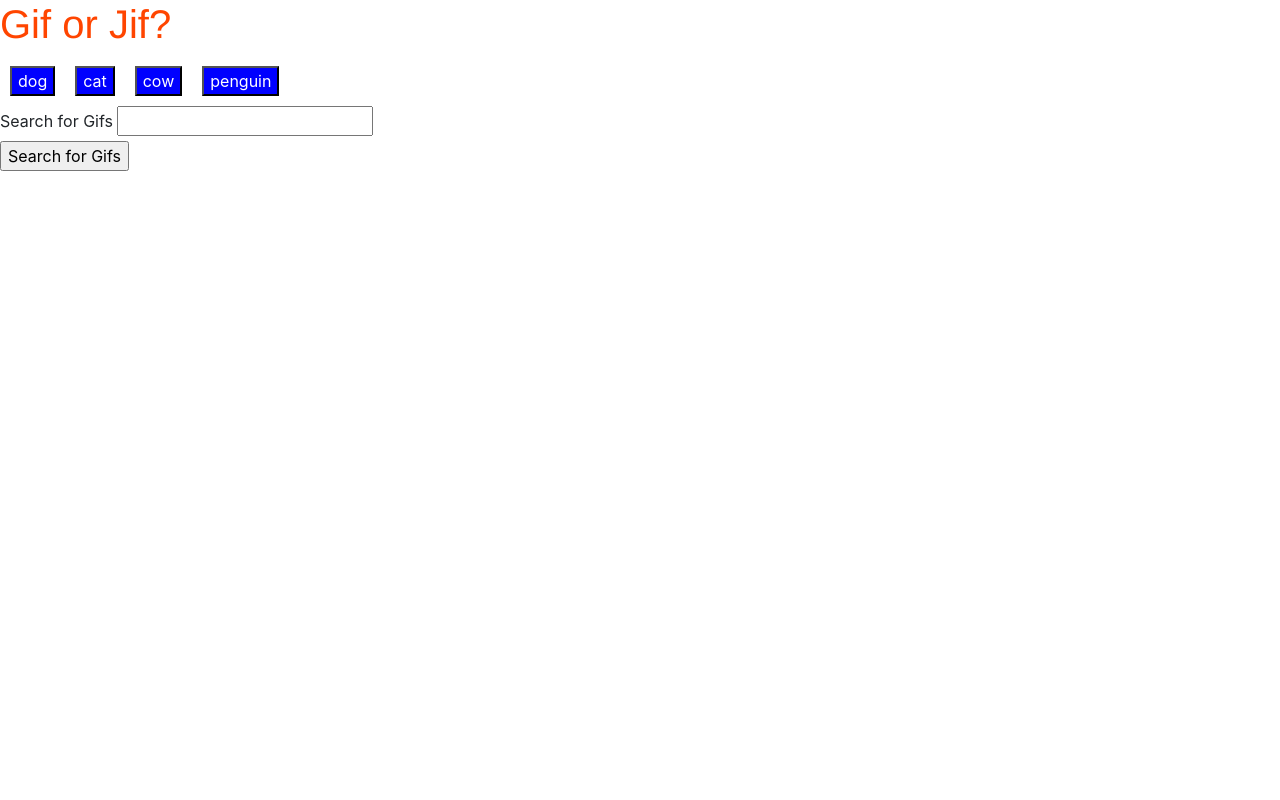
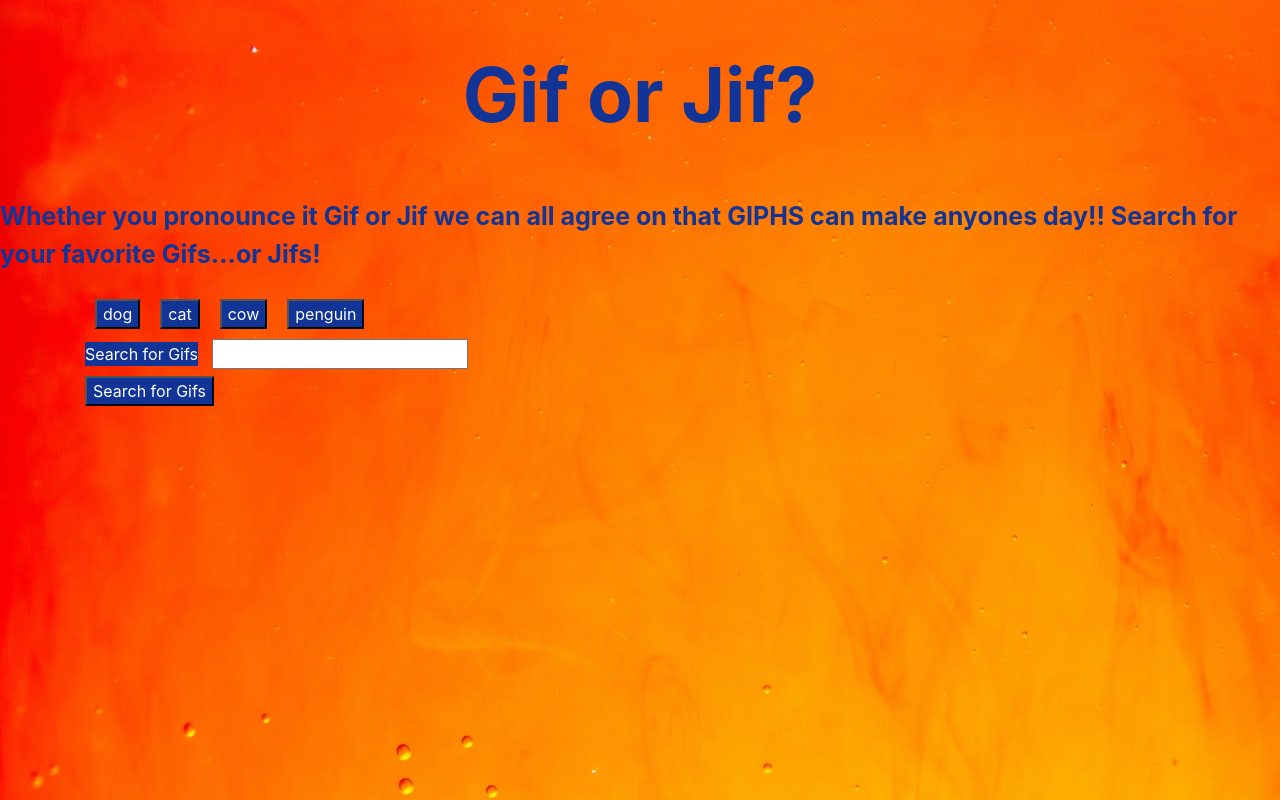
Before and after one commit to vnunez0914/Gif-or-Jif, a plain HTML site: page index.html in a window 1280 px wide. Drawn offline with nearby package versions, Linux system fonts and the light colour scheme.

Commit message:
stylized font and background

```diff
--- a/index.html
+++ b/index.html
@@ -1,34 +1,41 @@
 <!DOCTYPE html>
 <html lang="en">
-
   <head>
-    <meta charset="UTF-8">
-    <meta name="viewport" content="width=device-width, initial-scale=1.0">
-    <meta http-equiv="X-UA-Compatible" content="ie=edge">
-    <link rel="stylesheet" href="https://stackpath.bootstrapcdn.com/bootstrap/4.3.1/css/bootstrap.min.css"
-        integrity="sha384-ggOyR0iXCbMQv3Xipma34MD+dH/1fQ784/j6cY/iJTQUOhcWr7x9JvoRxT2MZw1T" crossorigin="anonymous">
-    <link rel="stylesheet" href="style.css">
+    <meta charset="UTF-8" />
+    <meta name="viewport" content="width=device-width, initial-scale=1.0" />
+    <meta http-equiv="X-UA-Compatible" content="ie=edge" />
+    <link
+      rel="stylesheet"
+      href="https://stackpath.bootstrapcdn.com/bootstrap/4.3.1/css/bootstrap.min.css"
+      integrity="sha384-ggOyR0iXCbMQv3Xipma34MD+dH/1fQ784/j6cY/iJTQUOhcWr7x9JvoRxT2MZw1T"
+      crossorigin="anonymous"
+    />
+    <link rel="stylesheet" href="style.css" />
     <title>Gif or Jif</title>
   </head>
 
   <body>
     <h1>Gif or Jif?</h1>
-
+    <p>Whether you pronounce it Gif or Jif we can all agree on that GIPHS can make anyones day!! Search for your favorite Gifs...or Jifs!</p>
+    <div class="container">
       <div id="buttons-view"></div>
 
       <form id="gif-form">
         <label for="gif-input">Search for Gifs</label>
-        <input type="text" id="gif-input"><br>
+        <input type="text" id="gif-input" /><br />
 
-        <input id="add-gifs" type="submit" value="Search for Gifs">
+        <input id="add-gifs" type="submit" value="Search for Gifs" />
       </form>
+
         <div id="gifs-view"></div>
 
+    </div>
 
-
-    <script src="https://code.jquery.com/jquery-3.4.1.js"
-        integrity="sha256-WpOohJOqMqqyKL9FccASB9O0KwACQJpFTUBLTYOVvVU=" crossorigin="anonymous"></script>
+    <script
+      src="https://code.jquery.com/jquery-3.4.1.js"
+      integrity="sha256-WpOohJOqMqqyKL9FccASB9O0KwACQJpFTUBLTYOVvVU="
+      crossorigin="anonymous"
+    ></script>
     <script type="text/javascript" src="app.js"></script>
   </body>
-
 </html>
--- a/style.css
+++ b/style.css
@@ -1,14 +1,47 @@
 body{
-    align-content: center;
+    background-image: url("assets/images/background.jpeg");
+
 }
 
 h1{
-    color: orangered;
-    font-family: 'Franklin Gothic Medium', 'Arial Narrow', Arial, sans-serif;
+    color: rgb(17, 52, 150);
+    font-size: 75px;
+    font-weight: bold;
+    text-align: center;
+    padding: 50px;
+    background-color: transparent;
+
+}
+
+p{
+    font-weight: bold;
+    font-size: 25px;
+    font-weight: bold;
+    color: rgb(17, 52, 150);
+    padding: 0, 10px, 0, 10px;
+
 }
 
 .gif-btn{
     margin: 10px;
-    background-color: blue;
+    background-color: rgb(17, 52, 150);
     color: white;
 }
+
+#add-gifs{
+    background-color:  rgb(17, 52, 150);
+    color: white;
+}
+
+.container{
+    background-color: transparent;
+    align-content: center;
+}
+
+label{
+    align-content: center;
+    background-color:  rgb(17, 52, 150);
+    color: white;
+    margin: 0px 10px 10px 0px;
+    text-align: center
+}
```
Also changed, not shown: assets/images/background.jpeg (added). Lines whose indentation alone changed are shown as unchanged.
